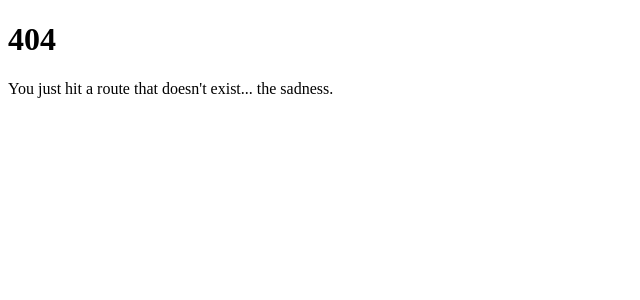
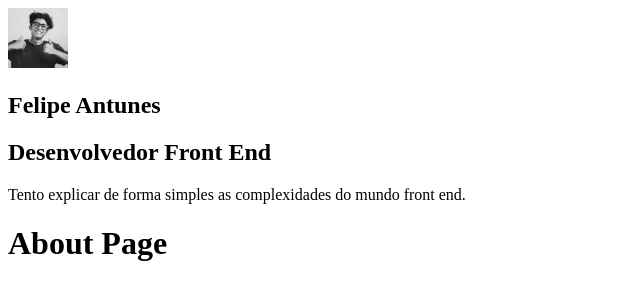
Before and after one commit to feantuns/personal-website, a Gatsby site: page /about in a window 1280 px wide. Before the commit this address had no page. Shown: the whole page, without its empty margins (0-640 px from the left). Built offline with nearby package versions, Linux system fonts and the light colour scheme; Gatsby itself is replaced by a stand-in of ours.

Commit message:
profile component

```diff
--- a/gatsby-config.js
+++ b/gatsby-config.js
@@ -1,7 +1,8 @@
 module.exports = {
   siteMetadata: {
     title: `Felipe Antunes`,
-    description: `A blog about frontend development and other cool stuff.`,
+    position: `Desenvolvedor Front End`,
+    description: `Tento explicar de forma simples as complexidades do mundo front end.`,
     author: `@felipeantunes`,
   },
   plugins: [
--- a/package.json
+++ b/package.json
@@ -16,7 +16,8 @@
     "prop-types": "^15.7.2",
     "react": "^16.12.0",
     "react-dom": "^16.12.0",
-    "react-helmet": "^6.1.0"
+    "react-helmet": "^6.1.0",
+    "styled-components": "^5.2.1"
   },
   "devDependencies": {
     "prettier": "2.1.2"
@@ -27,7 +28,7 @@
   "license": "0BSD",
   "scripts": {
     "build": "gatsby build",
-    "develop": "gatsby develop",
+    "develop": "GATSBY_GRAPHQL_IDE=playground gatsby develop",
     "format": "prettier --write \"**/*.{js,jsx,ts,tsx,json,md}\"",
     "start": "npm run develop",
     "serve": "gatsby serve",
--- /dev/null
+++ b/src/components/Avatar/index.js
@@ -0,0 +1,25 @@
+import React from "react"
+
+import { useStaticQuery, graphql } from "gatsby"
+
+import Img from "gatsby-image"
+
+const Avatar = () => {
+  const { avatarImage } = useStaticQuery(
+    graphql`
+      query {
+        avatarImage: file(relativePath: { eq: "profile-photo.jpg" }) {
+          childImageSharp {
+            fixed(width: 60, height: 60) {
+              ...GatsbyImageSharpFixed
+            }
+          }
+        }
+      }
+    `
+  )
+
+  return <Img fixed={avatarImage.childImageSharp.fixed} />
+}
+
+export default Avatar
--- /dev/null
+++ b/src/components/Profile/index.js
@@ -0,0 +1,32 @@
+import React from "react"
+import { useStaticQuery, graphql } from "gatsby"
+import Avatar from "../Avatar"
+
+const Profile = () => {
+  const {
+    site: {
+      siteMetadata: { title, position, description },
+    },
+  } = useStaticQuery(graphql`
+    query MySiteMetadata {
+      site {
+        siteMetadata {
+          title
+          position
+          description
+        }
+      }
+    }
+  `)
+
+  return (
+    <div className="Profile-wrapper">
+      <Avatar />
+      <h1>{title}</h1>
+      <h2>{position}</h2>
+      <p>{description}</p>
+    </div>
+  )
+}
+
+export default Profile
--- a/src/components/layout.js
+++ b/src/components/layout.js
@@ -1,11 +1,15 @@
 
 import React from "react"
 import PropTypes from "prop-types"
+import Profile from "./Profile"
 
 const Layout = ({ children }) => {
 
   return (
-    <main>{children}</main>
+    <>
+      <aside><Profile /></aside>
+      <main>{children}</main>
+    </>
   )
 }
 
--- /dev/null
+++ b/src/pages/about.js
@@ -0,0 +1,13 @@
+import React from 'react'
+
+import Layout from "../components/layout"
+import SEO from "../components/seo"
+
+const AboutPage = () => (
+  <Layout>
+    <SEO title="About" />
+    <h1>About Page</h1>
+  </Layout>
+)
+
+export default AboutPage
```
Also changed, not shown: src/images/profile-photo.jpg (added), src/pages/index.js (line endings or trailing spaces), 1 other file.
